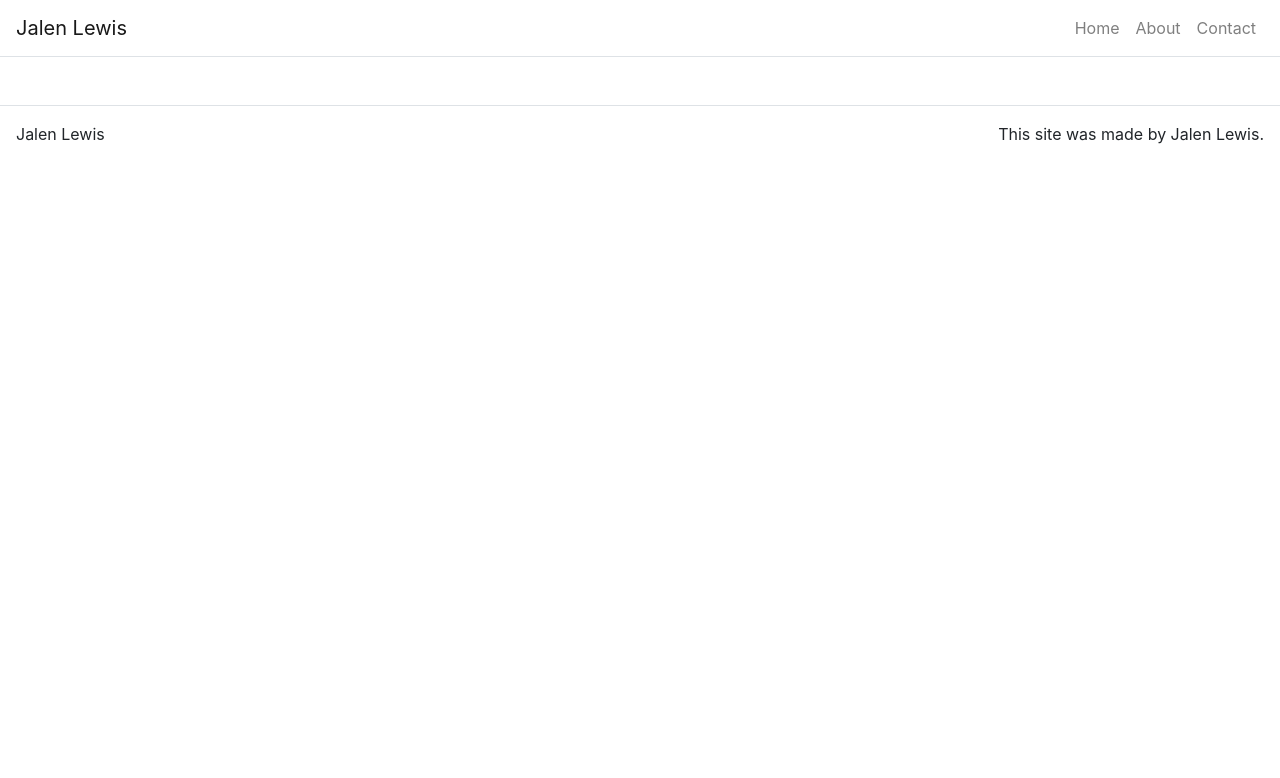
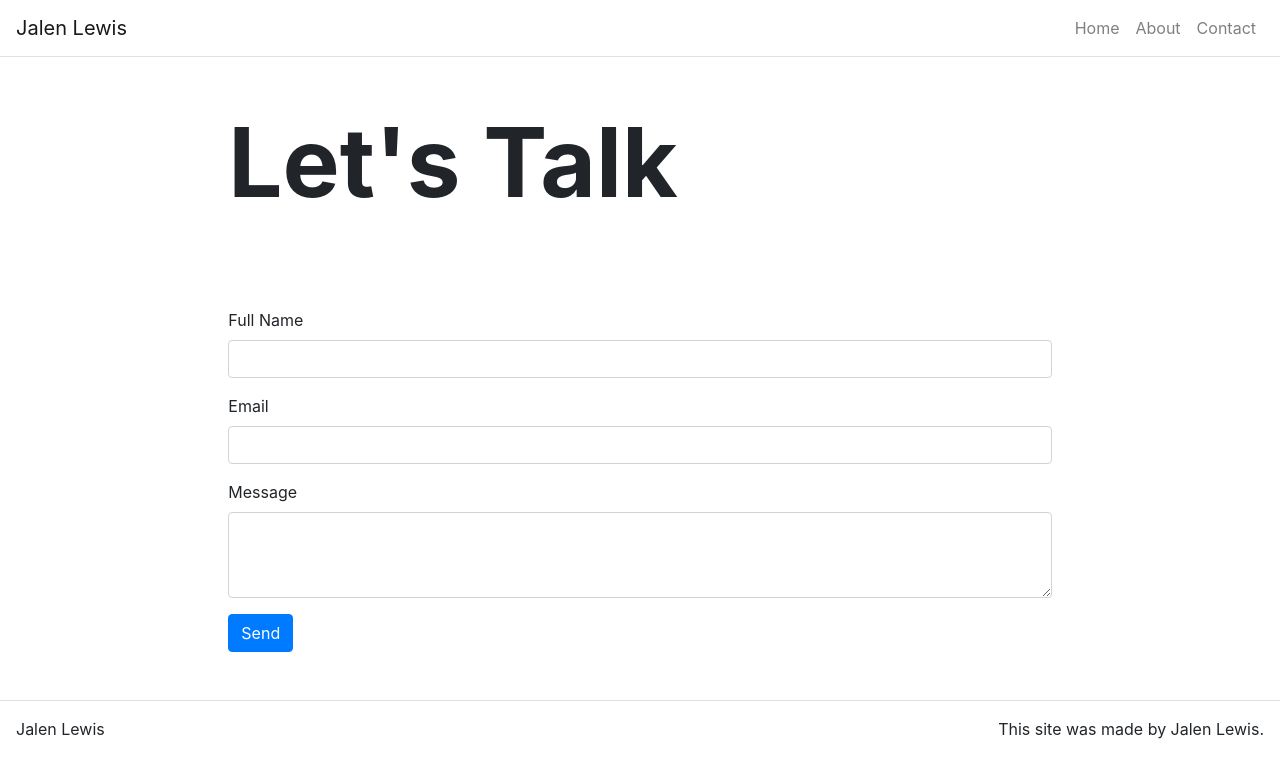
Before and after one commit to jlew2529/React_Portfolio, a React (Create React App) app: page /contact in a window 1280 px wide. Shown: the top 778 px of the page. Built offline with nearby package versions, Linux system fonts and the light colour scheme.

Commit message:
Edited ContactPage file

```diff
--- a/package.json
+++ b/package.json
@@ -6,6 +6,7 @@
     "@testing-library/jest-dom": "^5.11.6",
     "@testing-library/react": "^11.2.2",
     "@testing-library/user-event": "^12.5.0",
+    "axios": "^0.21.0",
     "bootstrap": "^4.5.3",
     "react": "^17.0.1",
     "react-bootstrap": "^1.4.0",
--- a/src/pages/ContactPage.js
+++ b/src/pages/ContactPage.js
@@ -1,10 +1,94 @@
 import React from 'react';
+import Form from 'react-bootstrap/Form';
+import Button from 'react-bootstrap/Button';
+import Hero from '../components/Hero';
+import Content from '../components/Content';
+import Axios from 'axios';
 
 class ContactPage extends React.Component {
+    constructor(props) {
+        super(props);
+        this.state = {
+            name: '',
+            email: '',
+            message: '',
+            disabled: '',
+            emailSent: '',
+        }
+    }
+
+    handleChange = (event) => {
+        const target = event.target;
+        const value = target.type === 'checkbox' ? target.checked : target.value;
+        const name = target.name;
+
+        this.setState({
+            [name]: value
+        })
+    }
+
+    handleSubmit = (event) => {
+        event.preventDefault();
+        console.log(event.target);
+
+        this.setState({
+            disabled: true
+        });
+
+        Axios.post('http://localhost:3000/api/email', this.state)
+            .then(res => {
+                if (res.data.success) {
+                    this.setState({
+                        disabled: false,
+                        emailSent: true
+                    });
+                } else {
+                    this.setState({
+                        disabled: false,
+                        emailSent: false
+                    });
+                }
+            })
+            .catch(err => {
+                console.log(err);
+
+                this.setState({
+                    disabled: false,
+                    emailSent: false
+                });
+            })
+    }
+
     render() {
         return (
             <div>
+                <Hero title={this.props.title} />
 
+                <Content>
+                    <Form onSubmit={this.handleSubmit}>
+                        <Form.Group>
+                            <Form.Label htmlFor="full-name">Full Name</Form.Label>
+                            <Form.Control id="full-name" name="name" type="text" value={this.state.name} onChange={this.handleChange} />
+                        </Form.Group>
+
+                        <Form.Group>
+                            <Form.Label htmlFor="email">Email</Form.Label>
+                            <Form.Control id="email" name="email" type="email" value={this.state.email} onChange={this.handleChange} />
+                        </Form.Group>
+
+                        <Form.Group>
+                            <Form.Label htmlFor="message">Message</Form.Label>
+                            <Form.Control id="message" name="message" as="textarea"rows="3" value={this.state.message} onChange={this.handleChange} />
+                        </Form.Group>
+
+                        <Button className="d-inline-block" variant="primary" type="submit" disabled={this.state.disabled}>
+                            Send
+                        </Button>
+
+                        {this.state.emailSent === true && <p className="d-inline success-msg">Email Sent</p>}
+                        {this.state.emailSent === false && <p className="d-inline err-msg">Email Not Sent</p>}
+                    </Form>
+                </Content>
             </div>
         );
     }
```
Also changed, not shown: 1 other file (tests, documents, lock files or other folders).
